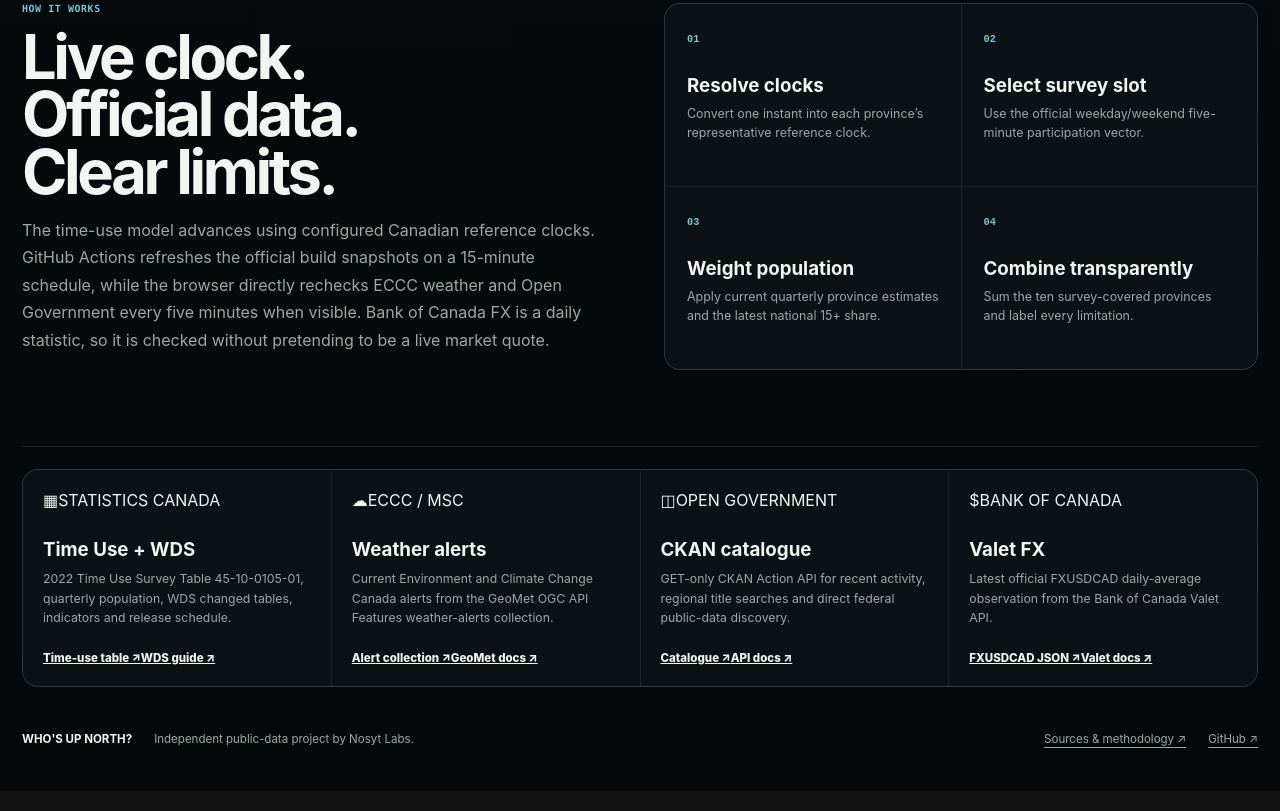
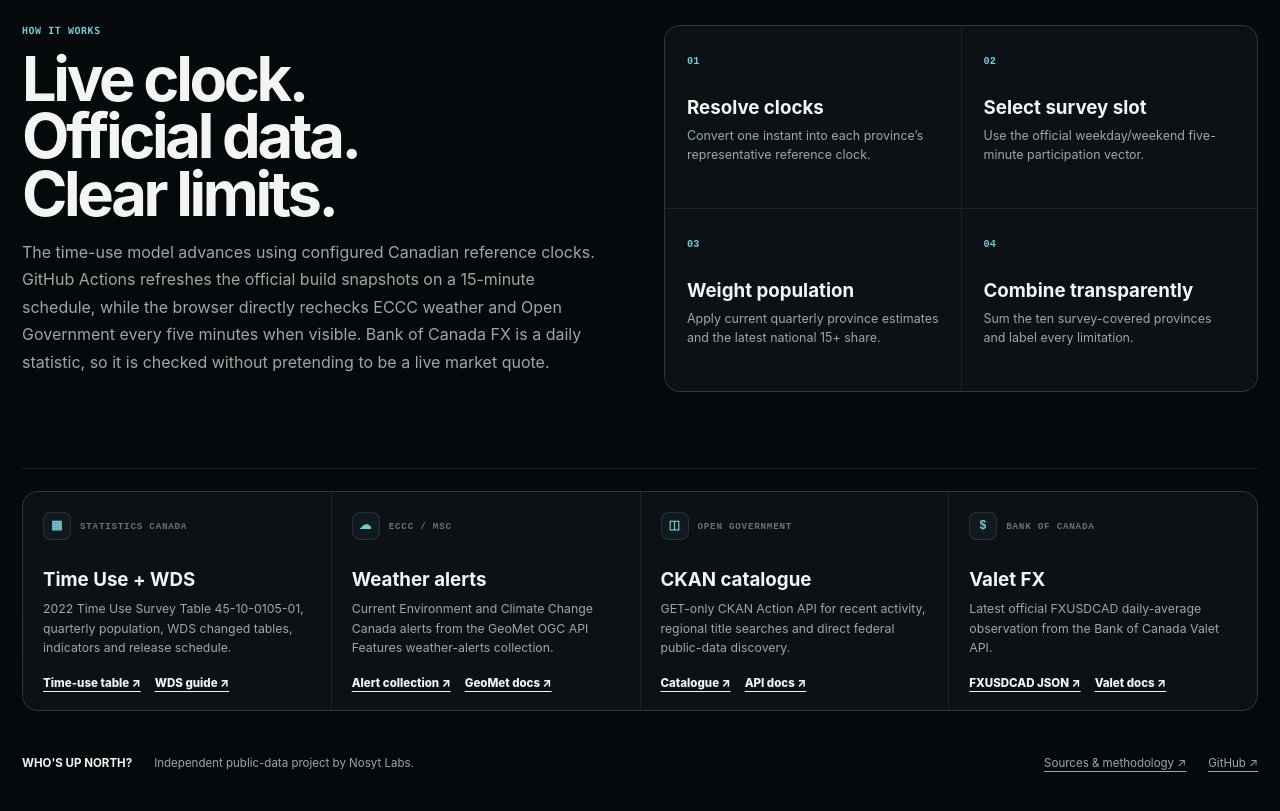
Before and after one commit to NosytLabs/who-up-north, a website: page index.html in a window 1280 px wide. Shown: the part 3849-4660 px from the top of the page. Drawn offline with Linux system fonts and the light colour scheme; no server answers.

Commit message:
Style unified source badges links and card interactions

```diff
--- a/src/styles.css
+++ b/src/styles.css
@@ -1133,6 +1133,8 @@
 .signal-top {
   display:flex;
   justify-content:space-between;
+  align-items:center;
+  gap:10px;
   color:var(--dim)
 }
 .signal-top i {
@@ -1391,9 +1393,49 @@
   display:flex;
   flex-direction:column
 }
-.sources article>span {
+.source-title {
+  display:flex;
+  align-items:center;
+  gap:9px;
+  color:var(--dim);
   font:750 .58rem/1 ui-monospace,monospace;
-  color:var(--dim)
+  letter-spacing:.08em
+}
+.source-icon {
+  width:28px;
+  height:28px;
+  flex:0 0 28px;
+  display:inline-grid;
+  place-items:center;
+  border:1px solid var(--line);
+  border-radius:8px;
+  background:rgba(120,199,211,.055);
+  color:var(--data);
+  font:850 .76rem/1 ui-monospace,monospace
+}
+.source-icon.small {
+  width:22px;
+  height:22px;
+  flex-basis:22px;
+  border-radius:7px;
+  font-size:.67rem
+}
+.signal-label {
+  display:inline-flex;
+  align-items:center;
+  gap:8px;
+  min-width:0
+}
+.source-links {
+  display:flex;
+  flex-wrap:wrap;
+  gap:10px 14px;
+  margin-top:auto
+}
+.source-links a {
+  font-size:.7rem;
+  font-weight:800;
+  text-underline-offset:4px
 }
 .sources h3 {
 margin:28px 0 8px
@@ -1741,6 +1783,9 @@
     min-height:0;
     padding:20px
   }
+  .source-links {
+    gap:8px 12px
+  }
   .sources h3 {
     margin:20px 0 8px
   }
```
